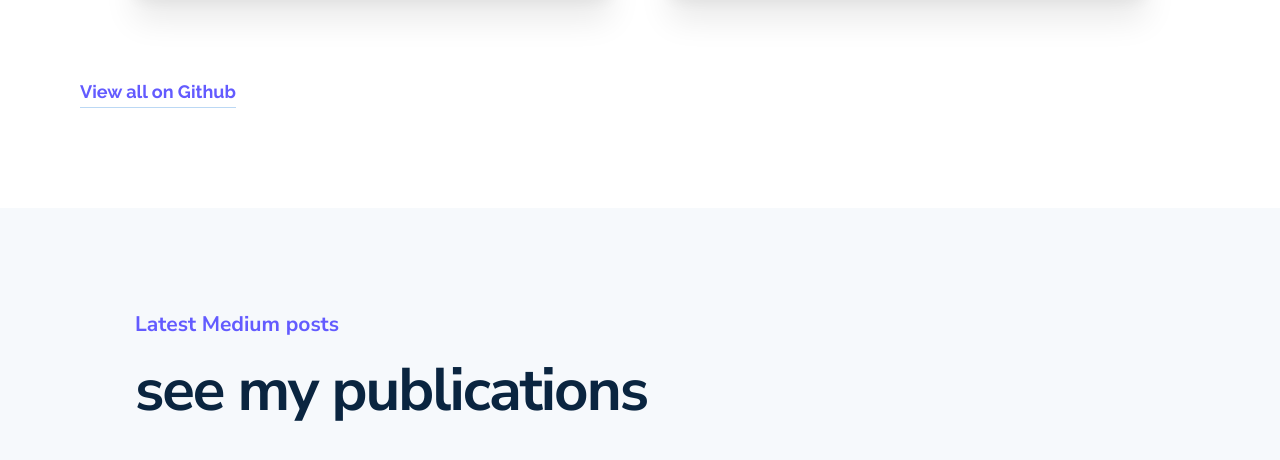
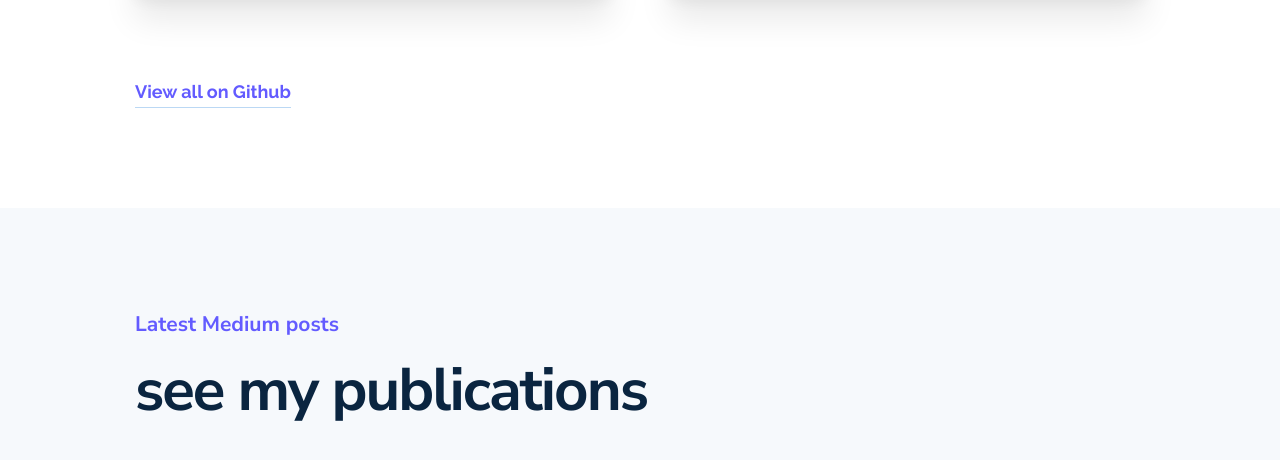
Before and after one commit to shimamooo/Portfolio-v1, a website: page index.html in a window 1280 px wide. Shown: the part 3948-4408 px from the top of the page. Drawn offline with Linux system fonts and the light colour scheme.

Commit message:
positioning

```diff
--- a/index.html
+++ b/index.html
@@ -132,7 +132,9 @@
     </div>
 
     <div class="container">
-      <a href="https://github.com/AnthonyKuang" class="link link--light" target="_blank">View all on Github</a>
+      <div>
+        <a href="https://github.com/AnthonyKuang" class="link link--light" target="_blank">View all on Github</a>
+      </div>
     </div>
   </section>
 
--- a/sass/components/_projects.scss
+++ b/sass/components/_projects.scss
@@ -1,6 +1,5 @@
 .projects > :last-child {
   margin-top: 10rem;
-  display: inline-block;
 }
 
 .project {
```
Also changed, not shown: css/style.css.
